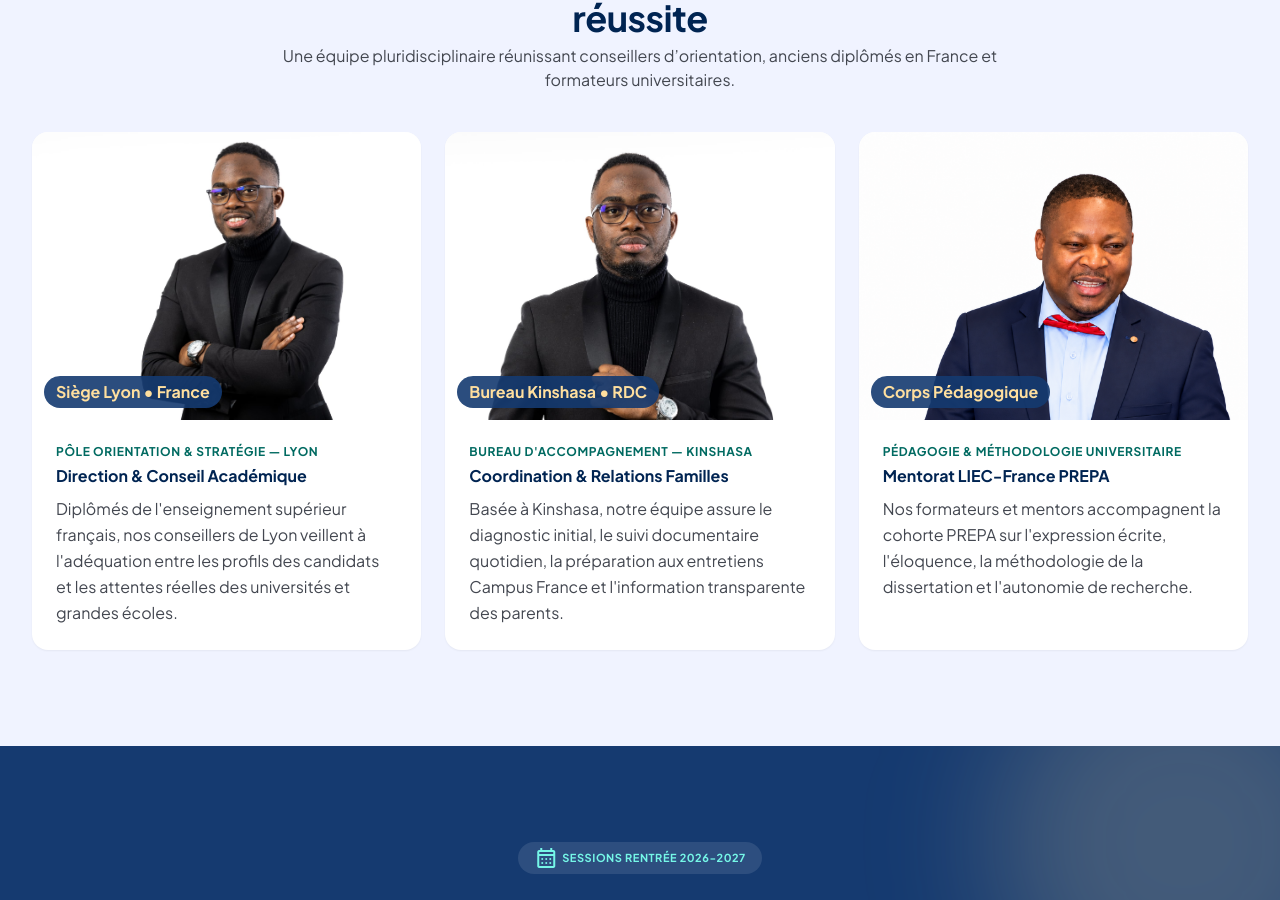
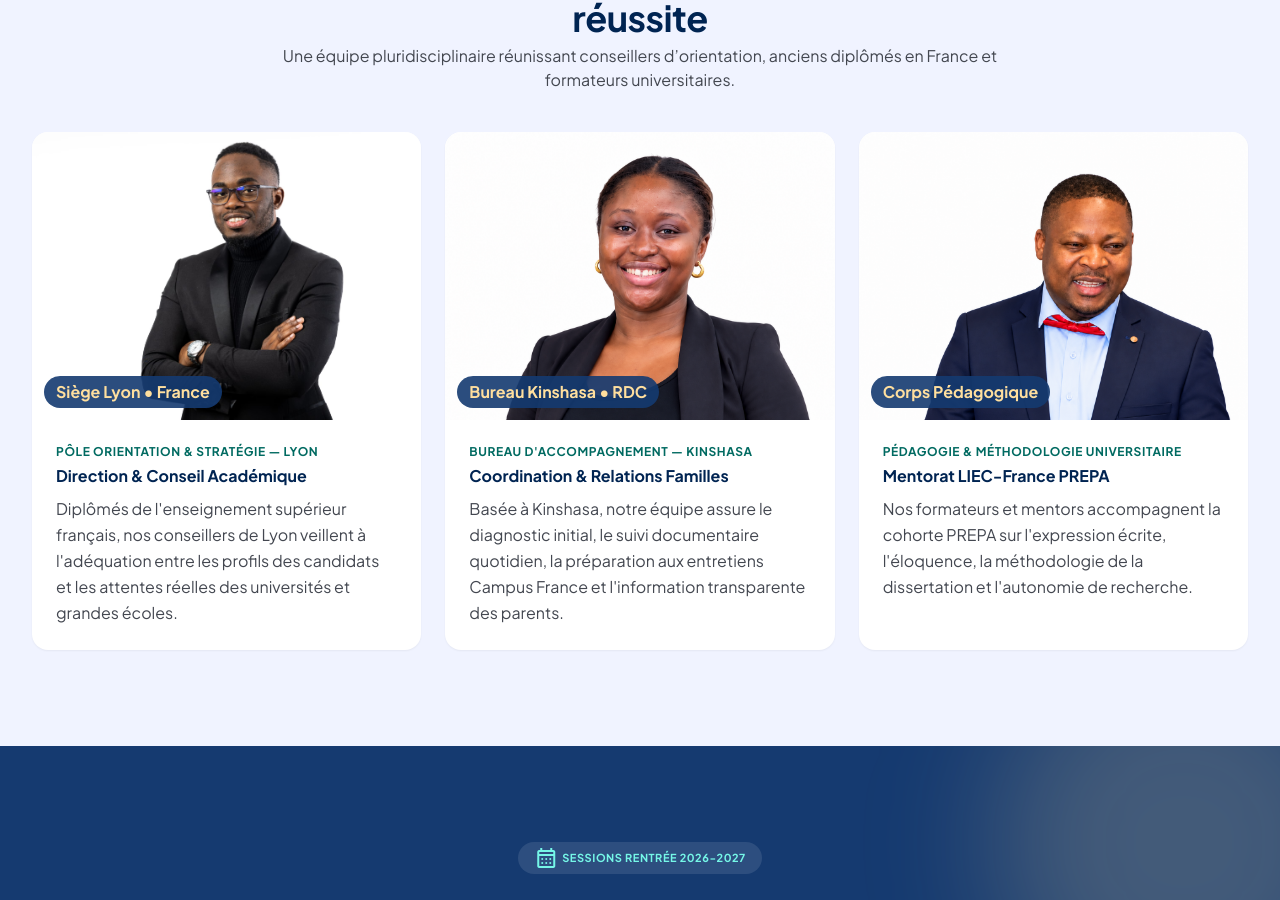
Before and after one commit to MJM30/LIEC_site_et_Solution, a Next.js app: page /a-propos in a window 1280 px wide. Shown: the part 4957-5857 px from the top of the page. Built offline with nearby package versions, Linux system fonts and the light colour scheme.

Commit message:
Mise à jour de la photo du Bureau Kinshasa avec img_04.png dans Capital Humain

```diff
--- a/src/app/a-propos/page.tsx
+++ b/src/app/a-propos/page.tsx
@@ -47,7 +47,7 @@ export default function AProposPage() {
       name: "Coordination & Relations Familles",
       role: "Bureau d'Accompagnement — Kinshasa",
       bio: "Basée à Kinshasa, notre équipe assure le diagnostic initial, le suivi documentaire quotidien, la préparation aux entretiens Campus France et l'information transparente des parents.",
-      image: "/img_02.jpeg",
+      image: "/img_04.png",
       badge: "Bureau Kinshasa • RDC",
     },
     {
```
Also changed, not shown: public/img_04.png (added).
